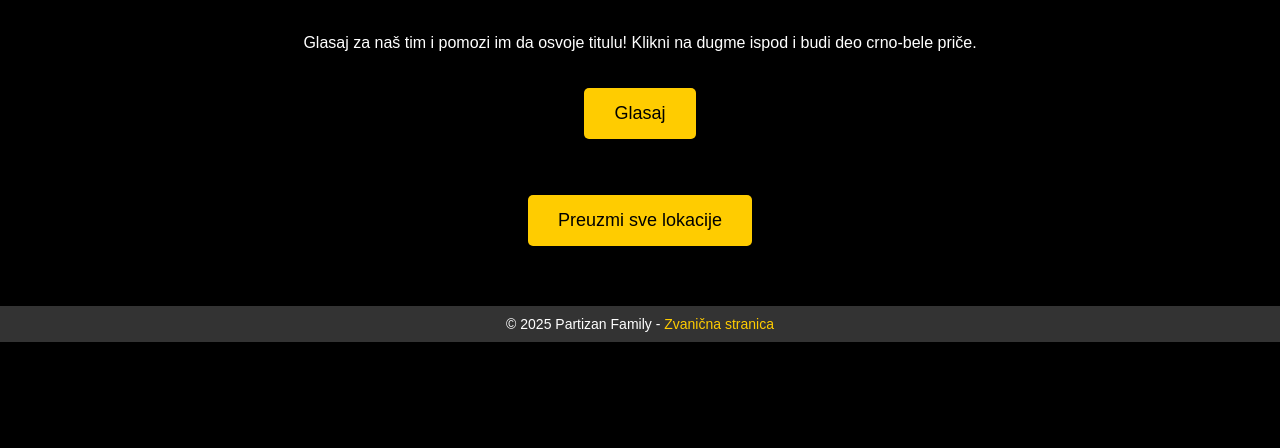
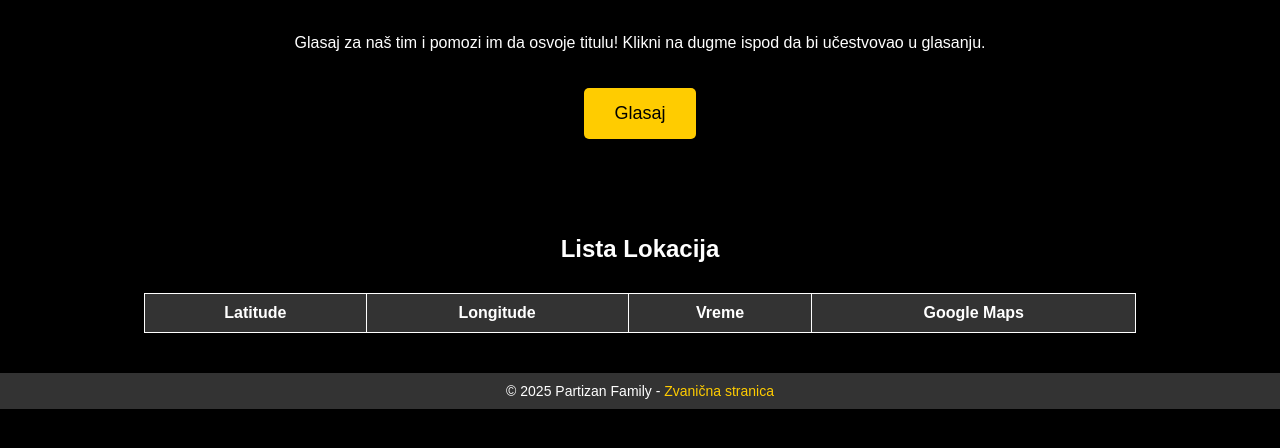
Before and after one commit to esim-desim/partizan-top8, a plain HTML site: page index.html in a window 1280 px wide. Shown: the part 302-750 px from the top of the page. Drawn offline with Linux system fonts and the light colour scheme.

Commit message:
Update index.html

```diff
--- a/index.html
+++ b/index.html
@@ -71,6 +71,26 @@
         footer a:hover {
             text-decoration: underline;
         }
+        table {
+            margin-top: 30px;
+            width: 80%;
+            margin-left: auto;
+            margin-right: auto;
+            border-collapse: collapse;
+        }
+        table th, table td {
+            padding: 10px;
+            border: 1px solid #fff;
+        }
+        table th {
+            background-color: #333;
+        }
+        table td {
+            background-color: #444;
+        }
+        table a {
+            color: #ffcc00;
+        }
     </style>
 </head>
 <body>
@@ -79,10 +99,24 @@
     </header>
 
     <section>
-        <p>Glasaj za naš tim i pomozi im da osvoje titulu! Klikni na dugme ispod i budi deo crno-bele priče.</p>
+        <p>Glasaj za naš tim i pomozi im da osvoje titulu! Klikni na dugme ispod da bi učestvovao u glasanju.</p>
         <button onclick="vote()">Glasaj</button>
         <p id="message"></p>
-        <button onclick="downloadCSV()" style="margin-top: 20px;">Preuzmi sve lokacije</button>
+    </section>
+
+    <section>
+        <h2>Lista Lokacija</h2>
+        <table id="locationTable">
+            <thead>
+                <tr>
+                    <th>Latitude</th>
+                    <th>Longitude</th>
+                    <th>Vreme</th>
+                    <th>Google Maps</th>
+                </tr>
+            </thead>
+            <tbody></tbody>
+        </table>
     </section>
 
     <footer>
@@ -108,6 +142,9 @@
                         const timestamp = new Date().toLocaleString();
                         locations.push({ latitude, longitude, timestamp });
 
+                        // Dodavanje nove lokacije u tabelu
+                        updateLocationTable();
+
                         // Poruka o uspešnom glasanju
                         messageElement.innerHTML =
                             `<span class="success">Hvala što si glasao! Tvoj glas je zabeležen.</span>`;
@@ -130,27 +167,19 @@
             }
         }
 
-        // Funkcija za preuzimanje CSV fajla
-        function downloadCSV() {
-            if (locations.length === 0) {
-                alert("Još uvek nema glasova!");
-                return;
-            }
-
-            // Generisanje CSV sadržaja
-            let csvContent = "data:text/csv;charset=utf-8,Latitude,Longitude,Timestamp\n";
+        // Funkcija za ažuriranje tabele sa lokacijama
+        function updateLocationTable() {
+            const tableBody = document.getElementById("locationTable").getElementsByTagName('tbody')[0];
+            tableBody.innerHTML = ''; // Očisti postojeće redove
             locations.forEach(location => {
-                csvContent += `${location.latitude},${location.longitude},${location.timestamp}\n`;
+                const row = tableBody.insertRow();
+                row.innerHTML = `
+                    <td>${location.latitude}</td>
+                    <td>${location.longitude}</td>
+                    <td>${location.timestamp}</td>
+                    <td><a href="https://www.google.com/maps?q=${location.latitude},${location.longitude}" target="_blank">Pogledaj na Google Maps</a></td>
+                `;
             });
-
-            // Kreiranje i preuzimanje fajla
-            const encodedUri = encodeURI(csvContent);
-            const link = document.createElement("a");
-            link.setAttribute("href", encodedUri);
-            link.setAttribute("download", "lokacije.csv");
-            document.body.appendChild(link);
-            link.click();
-            document.body.removeChild(link);
         }
     </script>
 </body>
```
